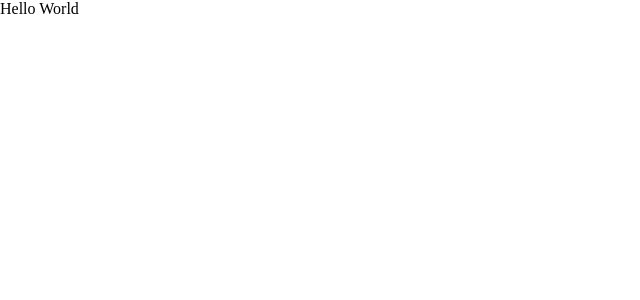
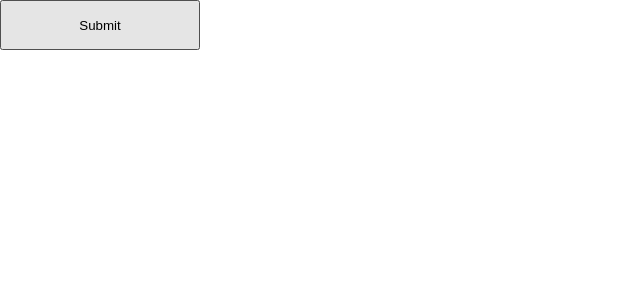
Before and after one commit to Sohil9866/Employee-Management-System, a React (Vite) app: page / in a window 1280 px wide. Shown: the top 300 px of the page, without its empty margins (0-640 px from the left). Built offline with nearby package versions, Linux system fonts and the light colour scheme.

Commit message:
feat reusable submit button

```diff
--- a/src/App.tsx
+++ b/src/App.tsx
@@ -1,5 +1,11 @@
+import { Button } from "./Components/button";
+import { ButtonProps } from "./Types/Data";
+
 function App() {
-  return <>Hello World</>;
+  const buttonProps: ButtonProps = {
+    text:"Submit",height: 50, width: 200,
+  }
+  return <Button {...buttonProps}/>
 }
 
 export default App;
--- /dev/null
+++ b/src/Components/button.tsx
@@ -0,0 +1,10 @@
+import { ButtonProps } from "../Types/Data";
+
+export const Button = (buttonProps: ButtonProps) => {
+  const { text, height, width } = buttonProps;
+  return (
+    <button style={{ width: `${width}px`, height: `${height}px` }}>
+      {text}
+    </button>
+  );
+};
--- /dev/null
+++ b/src/Types/Data.d.ts
@@ -0,0 +1,5 @@
+export interface ButtonProps {
+    text: string;
+    height: number;
+    width: number;
+}
```
Also changed, not shown: src/API/FetchApi.ts (added).
